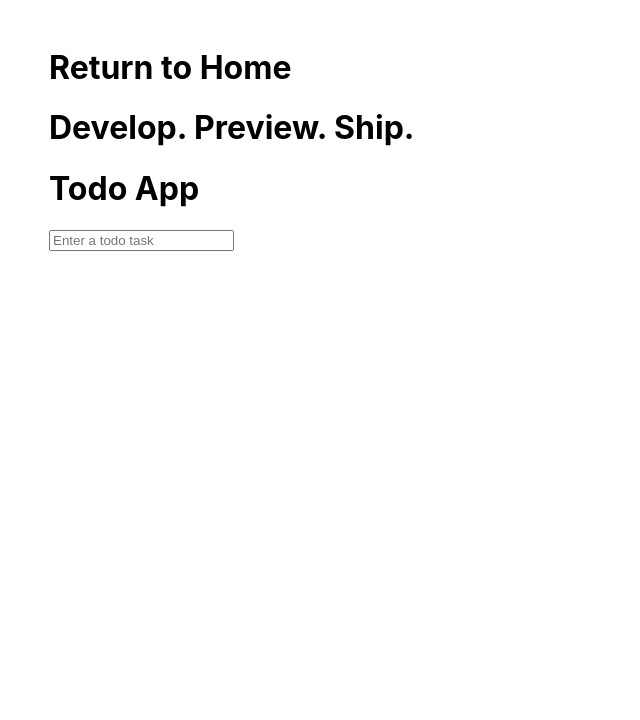
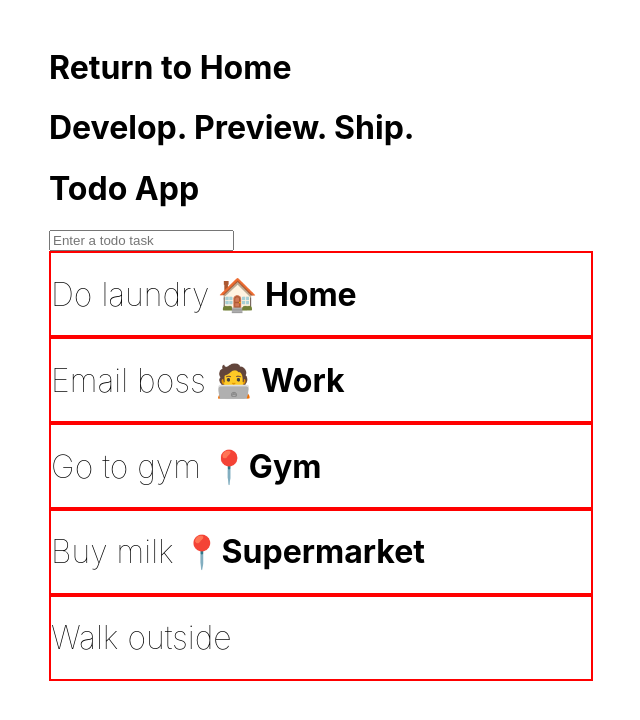
Before and after one commit to raymart-evangelista/nextjs-todoapp, a Next.js app: page /todos/todo in a window 1280 px wide. Shown: the top 720 px of the page, without its empty margins (319-959 px from the left). Built offline with nearby package versions, Linux system fonts and the light colour scheme.

Commit message:
ability to place todo place when truthy, and not when falsey

```diff
--- a/pages/todos/todo.tsx
+++ b/pages/todos/todo.tsx
@@ -5,6 +5,26 @@ import Layout from "../components/layout"
 import styles from "./todo.module.css"
 
 
+
+
+
+
+
+// const place = 'home'
+// console.log(placeToString(place))
+
+// const todos = [
+//   { id: 1, text: 'Do laundry', done: false, place: 'home' },
+//   { id: 2, text: 'Email boss', done: false, place: 'work' },
+//   { id: 3, text: 'Go to gym', done: false, place: { custom: 'Gym' }},
+//   { id: 4, text: 'Buy milk', done: false, place: { custom: 'Supermarket'}},
+// ]
+
+function Header({ title }: {title: string}) {
+  return <h1>{title ? title : 'Default title'}</h1>
+}
+
+export default function Todo() {
   // place is a union type
   type Todo = Readonly<{
     id: number
@@ -20,11 +40,24 @@ type CompletedTodo = Todo & {
     readonly done: true
   }
 
-// const testTodo: CompletedTodo = {
-//   id: 1,
-//   text: '...',
-//   done: false
-// }
+  const [text, setText] = useState('')
+  const [todos, setTodos] = useState<Todo[]>([
+    { id: 1, text: 'Do laundry', done: false, place: 'home' },
+    { id: 2, text: 'Email boss', done: false, place: 'work' },
+    { id: 3, text: 'Go to gym', done: false, place: { custom: 'Gym' }},
+    { id: 4, text: 'Buy milk', done: false, place: { custom: 'Supermarket'}},
+    { id: 5, text: 'Walk outside', done: false },
+  ])
+
+  function placeToString(place: Place): string {
+    if (place === 'home') {
+      return '🏠 Home'
+    } else if (place === 'work') {
+      return '🧑‍💻 Work'
+    } else {
+      return '📍' + place.custom
+    }
+  }
 
   function toggleTodo(todo: Todo): Todo {
     return {
@@ -38,53 +71,9 @@ function toggleTodo(todo: Todo): Todo {
   function completeAll(todos: readonly Todo[]): CompletedTodo[]{
     return todos.map(todo => ({
       ...todo,
-    done: true
+      done: true,
     }))
   }
-
-function placeToString(place: Place): string {
-  if (place === 'home') {
-    return '🏠 Home'
-  } else if (place === 'work') {
-    return '🧑‍💻 Work'
-  } else {
-    return '📍' + place.custom
-  }
-}
-
-const place = 'home'
-console.log(placeToString(place))
-
-const todos = [
-  { id: 1, text: 'Do laundry', done: false, place: 'home' },
-  { id: 2, text: 'Email boss', done: false, place: 'work' },
-  { id: 3, text: 'Go to gym', done: false, place: { custom: 'Gym' }},
-  { id: 4, text: 'Buy milk', done: false, place: { custom: 'Supermarket'}},
-]
-
-console.log(
-  completeAll(todos)
-)
-
-console.log(todos)
-
-// const foo: Todo = {
-//   id: 1,
-//   text: '...',
-//   done: true
-// }
-
-// console.log(foo)
-// console.log(toggleTodo(foo))
-
-
-function Header({ title }: {title: string}) {
-  return <h1>{title ? title : 'Default title'}</h1>
-}
-
-export default function Todo() {
-  const [text, setText] = useState('')
-  const [todos, setTodos] = useState<string[]>([])
 
   function handleInput(event: string) {
     setText(event)
@@ -92,7 +81,7 @@ export default function Todo() {
 
   function handleNewTodo(event: any) {
     if (event.code === 'Enter') {
-      setTodos(todos.concat(text))
+      // setTodos(todos.concat(text))
       event.target.value = ''
     }
   }
@@ -124,11 +113,12 @@ export default function Todo() {
       <h1>Todo App</h1>
       <input type="text" name="" id="" placeholder="Enter a todo task" onKeyDown={event => handleNewTodo(event)} onChange={event => handleInput(event.target.value)}/>
       {todos.map((todo) => (
-        // <div className={styles.container}>
-          // {/* <input type="checkbox" onChange={event => handleTaskStatus(event)}/> */}
-          <h1 className={styles.taskName} key={todo}>{todo}</h1>
+        <div key={todo.id} className={styles.container}>
+          {/* <input type="checkbox" onChange={event => handleTaskStatus(event)}/> */}
+          <h1 className={styles.taskName}>{todo.text}</h1>
+          <h1>{todo.place && placeToString(todo.place)}</h1>
 
-        // </div>
+        </div>
       ))}
     </Layout>
   )
```
Lines whose indentation alone changed are shown as unchanged.
